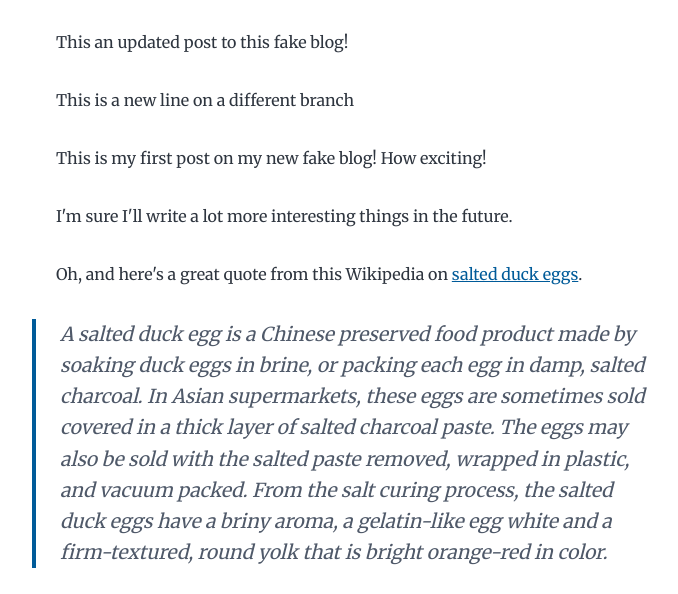
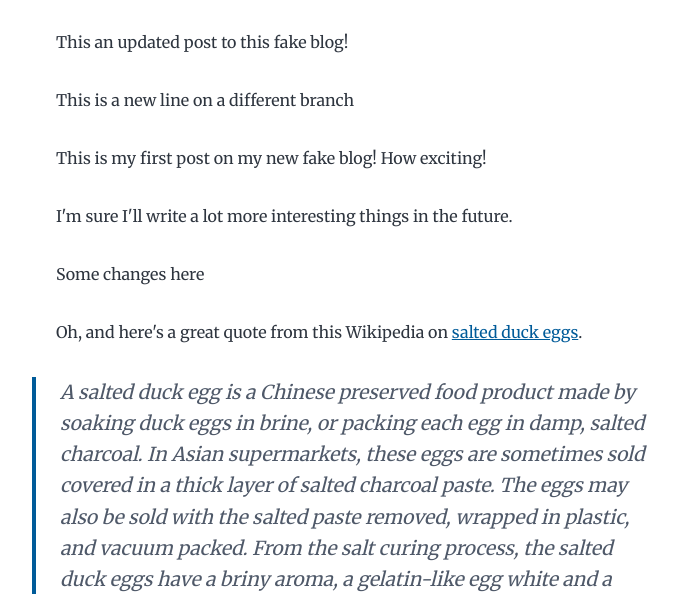
Before and after one commit to aitkenster/test-site, a Gatsby site: page /hello-world/ in a window 1280 px wide. Shown: the part 211-805 px from the top of the page, without its empty margins (268-946 px from the left). Built offline with nearby package versions, Linux system fonts and the light colour scheme; Gatsby itself is replaced by a stand-in of ours; some packages are replaced by stand-ins of ours.

Commit message:
content change

```diff
--- a/content/blog/hello-world/index.md
+++ b/content/blog/hello-world/index.md
@@ -10,6 +10,8 @@ This is a new line on a different branch
 This is my first post on my new fake blog! How exciting!
 
 I'm sure I'll write a lot more interesting things in the future.
+
+Some changes here
 
 Oh, and here's a great quote from this Wikipedia on
 [salted duck eggs](https://en.wikipedia.org/wiki/Salted_duck_egg).
```
